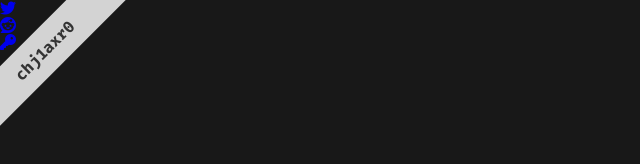
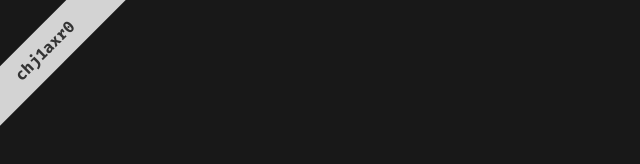
Before and after one commit to papacasper/chj1axr0.github.io, a plain HTML site: page index.html in a window 1280 px wide. Shown: the full height of the page, 0-640 px from the left. Drawn offline with nearby package versions, Linux system fonts and the light colour scheme.

Commit message:
Updating

```diff
--- a/inc/css/style.css
+++ b/inc/css/style.css
@@ -6,7 +6,7 @@ body {
 	width: 100%;
 	height: 100%;
 }
-.brand {
+#brand {
 	position: absolute;
 	top: -50%;
 	left: -50%;
```
